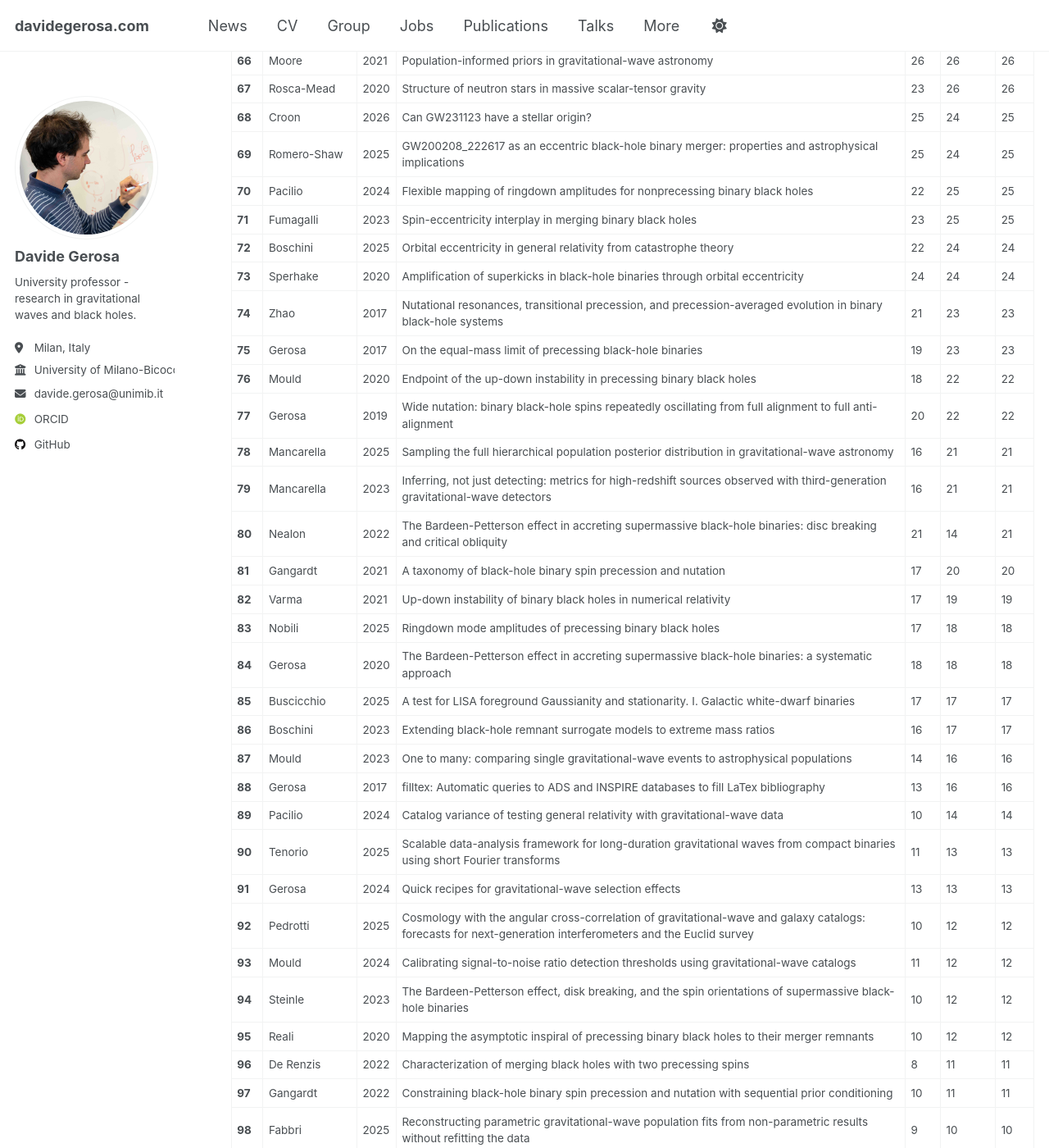
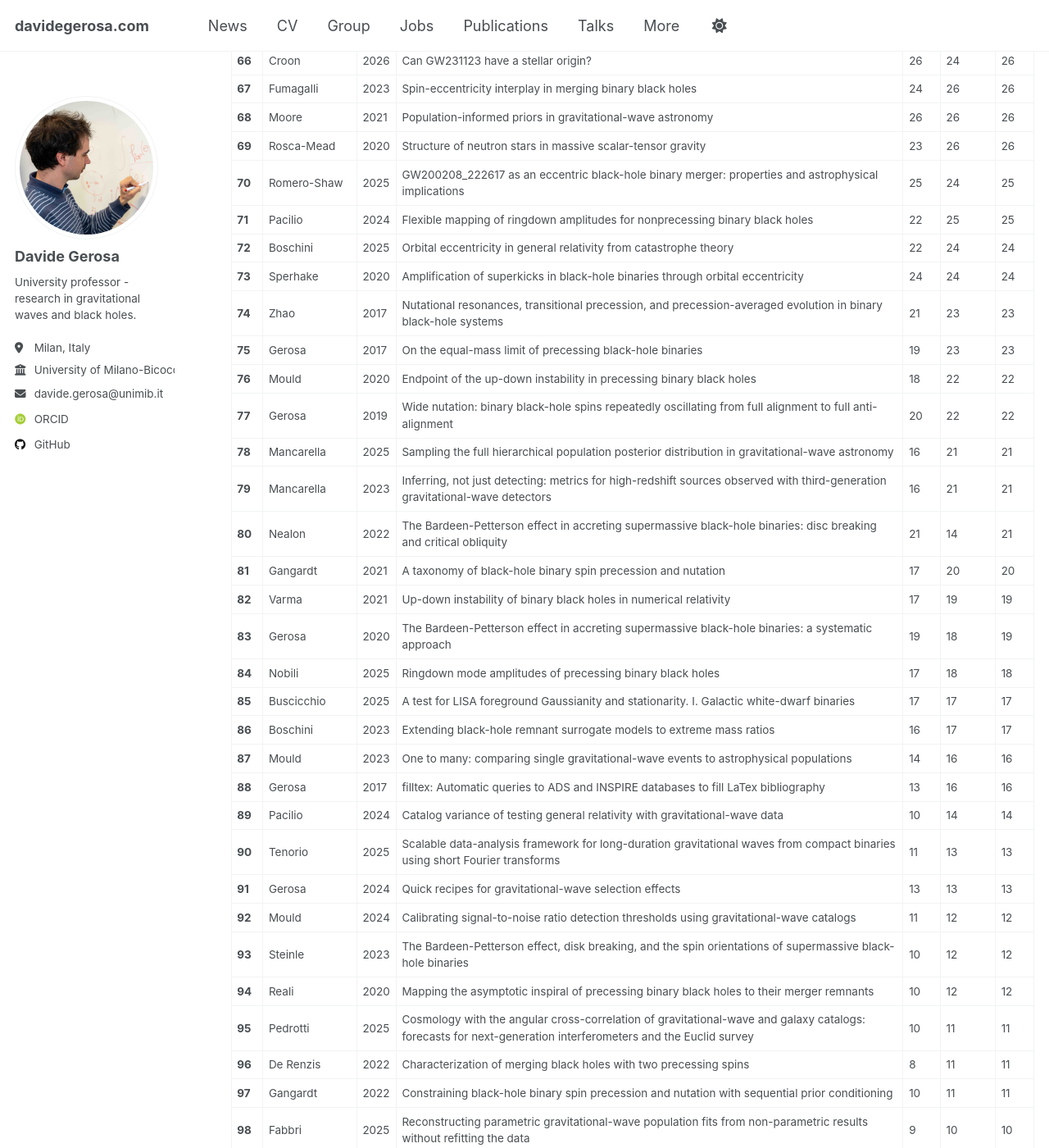
Before and after one commit to dgerosa/website, a Jekyll site: the page built from _pages/citations.md, in a window 1280 px wide and 1400 px high, scrolled down 3137 px. Shown: the whole window at 82% size. Built offline with Jekyll 4.4.1, drawn with Linux system fonts in a browser that asks for light colours; some web fonts are replaced; some of the changed text lies outside the part shown.

Commit message:
Website update from workflow

```diff
--- a/_pages/_citations.md
+++ b/_pages/_citations.md
@@ -74,12 +74,12 @@
 | **63** | Baibhav | 2021 | Looking for the parents of LIGO's black holes | 28 | 29 | 29 |
 | **64** | Chamberlain | 2019 | Frequency-domain waveform approximants capturing Doppler shifts | 27 | 29 | 29 |
 | **65** | Fumagalli | 2024 | Residual eccentricity as a systematic uncertainty on the formation channels of binary black holes | 28 | 27 | 28 |
-| **66** | Moore | 2021 | Population-informed priors in gravitational-wave astronomy | 26 | 26 | 26 |
-| **67** | Rosca-Mead | 2020 | Structure of neutron stars in massive scalar-tensor gravity | 23 | 26 | 26 |
-| **68** | Croon | 2026 | Can GW231123 have a stellar origin? | 25 | 24 | 25 |
-| **69** | Romero-Shaw | 2025 | GW200208_222617 as an eccentric black-hole binary merger: properties and astrophysical implications | 25 | 24 | 25 |
-| **70** | Pacilio | 2024 | Flexible mapping of ringdown amplitudes for nonprecessing binary black holes | 22 | 25 | 25 |
-| **71** | Fumagalli | 2023 | Spin-eccentricity interplay in merging binary black holes | 23 | 25 | 25 |
+| **66** | Croon | 2026 | Can GW231123 have a stellar origin? | 26 | 24 | 26 |
+| **67** | Fumagalli | 2023 | Spin-eccentricity interplay in merging binary black holes | 24 | 26 | 26 |
+| **68** | Moore | 2021 | Population-informed priors in gravitational-wave astronomy | 26 | 26 | 26 |
+| **69** | Rosca-Mead | 2020 | Structure of neutron stars in massive scalar-tensor gravity | 23 | 26 | 26 |
+| **70** | Romero-Shaw | 2025 | GW200208_222617 as an eccentric black-hole binary merger: properties and astrophysical implications | 25 | 24 | 25 |
+| **71** | Pacilio | 2024 | Flexible mapping of ringdown amplitudes for nonprecessing binary black holes | 22 | 25 | 25 |
 | **72** | Boschini | 2025 | Orbital eccentricity in general relativity from catastrophe theory | 22 | 24 | 24 |
 | **73** | Sperhake | 2020 | Amplification of superkicks in black-hole binaries through orbital eccentricity | 24 | 24 | 24 |
 | **74** | Zhao | 2017 | Nutational resonances, transitional precession, and precession-averaged evolution in binary black-hole systems | 21 | 23 | 23 |
@@ -91,8 +91,8 @@
 | **80** | Nealon | 2022 | The Bardeen-Petterson effect in accreting supermassive black-hole binaries: disc breaking and critical obliquity | 21 | 14 | 21 |
 | **81** | Gangardt | 2021 | A taxonomy of black-hole binary spin precession and nutation | 17 | 20 | 20 |
 | **82** | Varma | 2021 | Up-down instability of binary black holes in numerical relativity | 17 | 19 | 19 |
-| **83** | Nobili | 2025 | Ringdown mode amplitudes of precessing binary black holes | 17 | 18 | 18 |
-| **84** | Gerosa | 2020 | The Bardeen-Petterson effect in accreting supermassive black-hole binaries: a systematic approach | 18 | 18 | 18 |
+| **83** | Gerosa | 2020 | The Bardeen-Petterson effect in accreting supermassive black-hole binaries: a systematic approach | 19 | 18 | 19 |
+| **84** | Nobili | 2025 | Ringdown mode amplitudes of precessing binary black holes | 17 | 18 | 18 |
 | **85** | Buscicchio | 2025 | A test for LISA foreground Gaussianity and stationarity. I. Galactic white-dwarf binaries | 17 | 17 | 17 |
 | **86** | Boschini | 2023 | Extending black-hole remnant surrogate models to extreme mass ratios | 16 | 17 | 17 |
 | **87** | Mould | 2023 | One to many: comparing single gravitational-wave events to astrophysical populations | 14 | 16 | 16 |
@@ -100,10 +100,10 @@
 | **89** | Pacilio | 2024 | Catalog variance of testing general relativity with gravitational-wave data | 10 | 14 | 14 |
 | **90** | Tenorio | 2025 | Scalable data-analysis framework for long-duration gravitational waves from compact binaries using short Fourier transforms | 11 | 13 | 13 |
 | **91** | Gerosa | 2024 | Quick recipes for gravitational-wave selection effects | 13 | 13 | 13 |
-| **92** | Pedrotti | 2025 | Cosmology with the angular cross-correlation of gravitational-wave and galaxy catalogs: forecasts for next-generation interferometers and the Euclid survey | 10 | 12 | 12 |
-| **93** | Mould | 2024 | Calibrating signal-to-noise ratio detection thresholds using gravitational-wave catalogs | 11 | 12 | 12 |
-| **94** | Steinle | 2023 | The Bardeen-Petterson effect, disk breaking, and the spin orientations of supermassive black-hole binaries | 10 | 12 | 12 |
-| **95** | Reali | 2020 | Mapping the asymptotic inspiral of precessing binary black holes to their merger remnants | 10 | 12 | 12 |
+| **92** | Mould | 2024 | Calibrating signal-to-noise ratio detection thresholds using gravitational-wave catalogs | 11 | 12 | 12 |
+| **93** | Steinle | 2023 | The Bardeen-Petterson effect, disk breaking, and the spin orientations of supermassive black-hole binaries | 10 | 12 | 12 |
+| **94** | Reali | 2020 | Mapping the asymptotic inspiral of precessing binary black holes to their merger remnants | 10 | 12 | 12 |
+| **95** | Pedrotti | 2025 | Cosmology with the angular cross-correlation of gravitational-wave and galaxy catalogs: forecasts for next-generation interferometers and the Euclid survey | 10 | 11 | 11 |
 | **96** | De Renzis | 2022 | Characterization of merging black holes with two precessing spins | 8 | 11 | 11 |
 | **97** | Gangardt | 2022 | Constraining black-hole binary spin precession and nutation with sequential prior conditioning | 10 | 11 | 11 |
 | **98** | Fabbri | 2025 | Reconstructing parametric gravitational-wave population fits from non-parametric results without refitting the data | 9 | 10 | 10 |
```
Also changed, not shown: other parts of _pages/_citations.md (+19 -19 lines), _pages/_group.md (+1 -1 lines), _pages/_publications.md (+1 -1 lines), _pages/_talks.md (+1 -1 lines).
